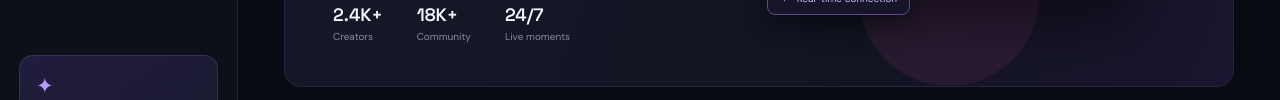
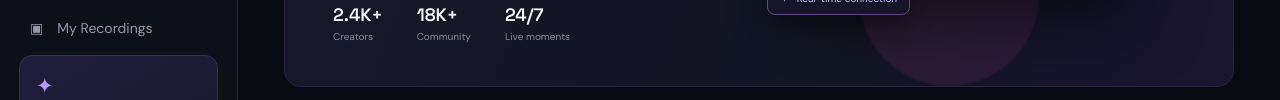
Before and after one commit to sangalasaiteja3-bot/StreamX-Live-Streaming, a plain HTML site: page index.html in a window 1280 px wide. Shown: the part 468-568 px from the top of the page. Drawn offline with Linux system fonts and the light colour scheme; a script that the page names is missing.

Commit message:
Add My Recordings sidebar navigation

```diff
--- a/index.html
+++ b/index.html
@@ -18,6 +18,7 @@
     <div class="side-label following-label">YOUR SPACE</div>
     <a class="nav" href="#studio">＋ <span>Creator studio</span></a>
     <a class="nav" href="#profile">♙ <span>My profile</span></a>
+    <a class="nav" href="#recordings">▣ <span>My Recordings</span></a>
     <div class="sidebar-bottom">
       <div class="mini-card"><div class="mini-icon">✦</div><b>Ready to go live?</b><p>Share your moment with the world.</p><button class="small-live" id="sideGoLive">＋ Start streaming</button></div>
       <div class="user-mini">
```
